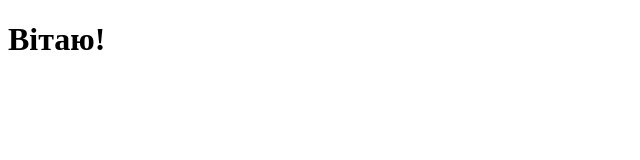
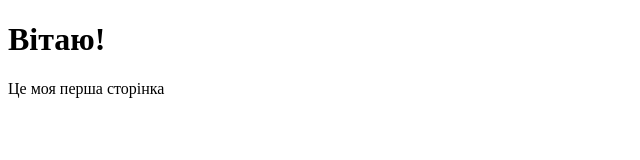
Before and after one commit to st9265742-afk/lab1, a plain HTML site: page index.html in a window 1280 px wide. Shown: the whole page, without its empty margins (0-640 px from the left). Drawn offline with Linux system fonts and the light colour scheme.

Commit message:
edit index.html

```diff
--- a/index.html
+++ b/index.html
@@ -3,9 +3,10 @@
 <head>
     <meta charset="UTF-8">
     <meta name="viewport" content="width=device-width, initial-scale=1.0">
-    <title>Document</title>
+    <title>Lab 1</title>
 </head>
 <body>
     <h1>Вітаю!</h1>
+    <p>Це моя перша сторінка</p>
 </body>
 </html>
```
